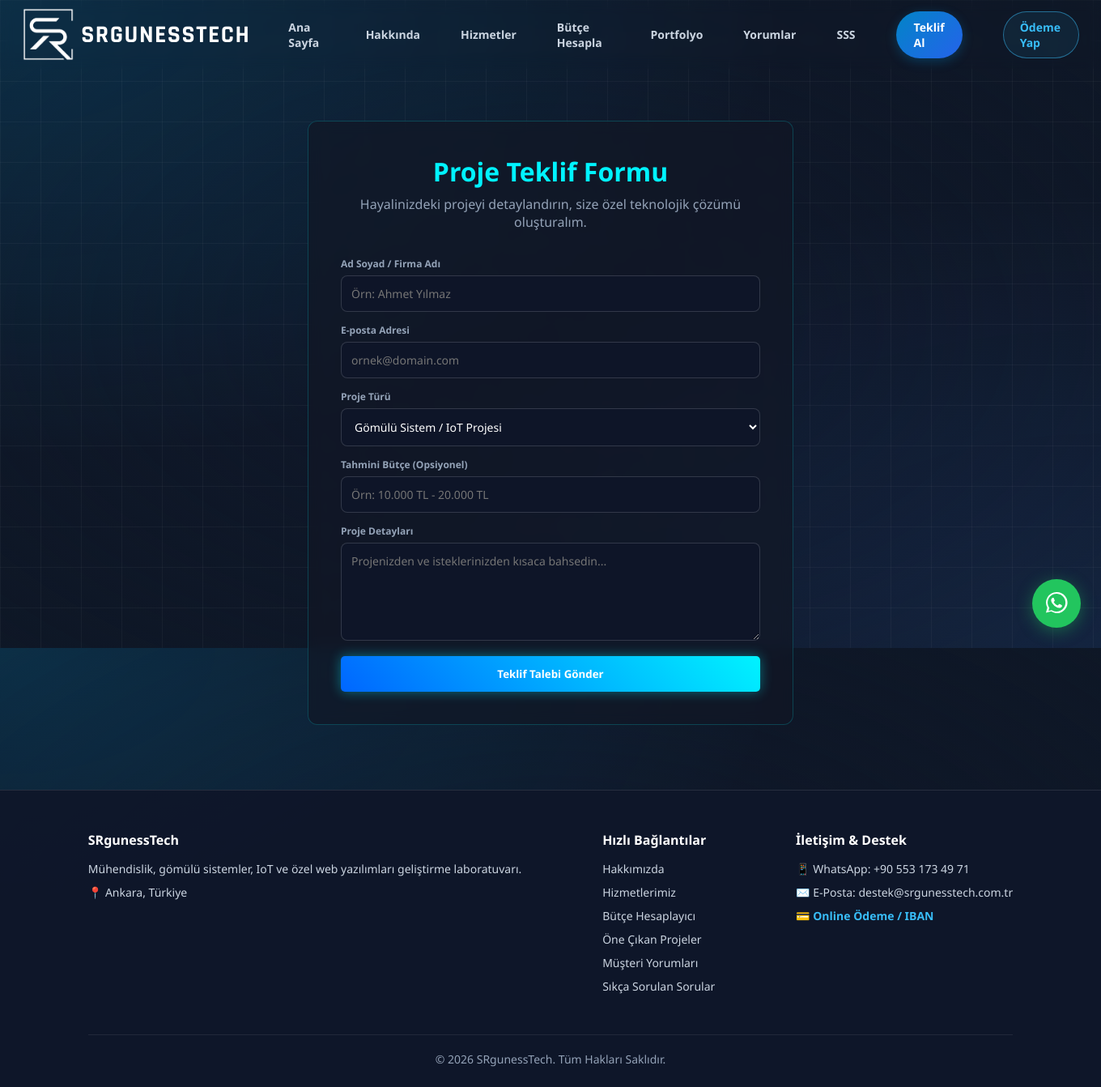
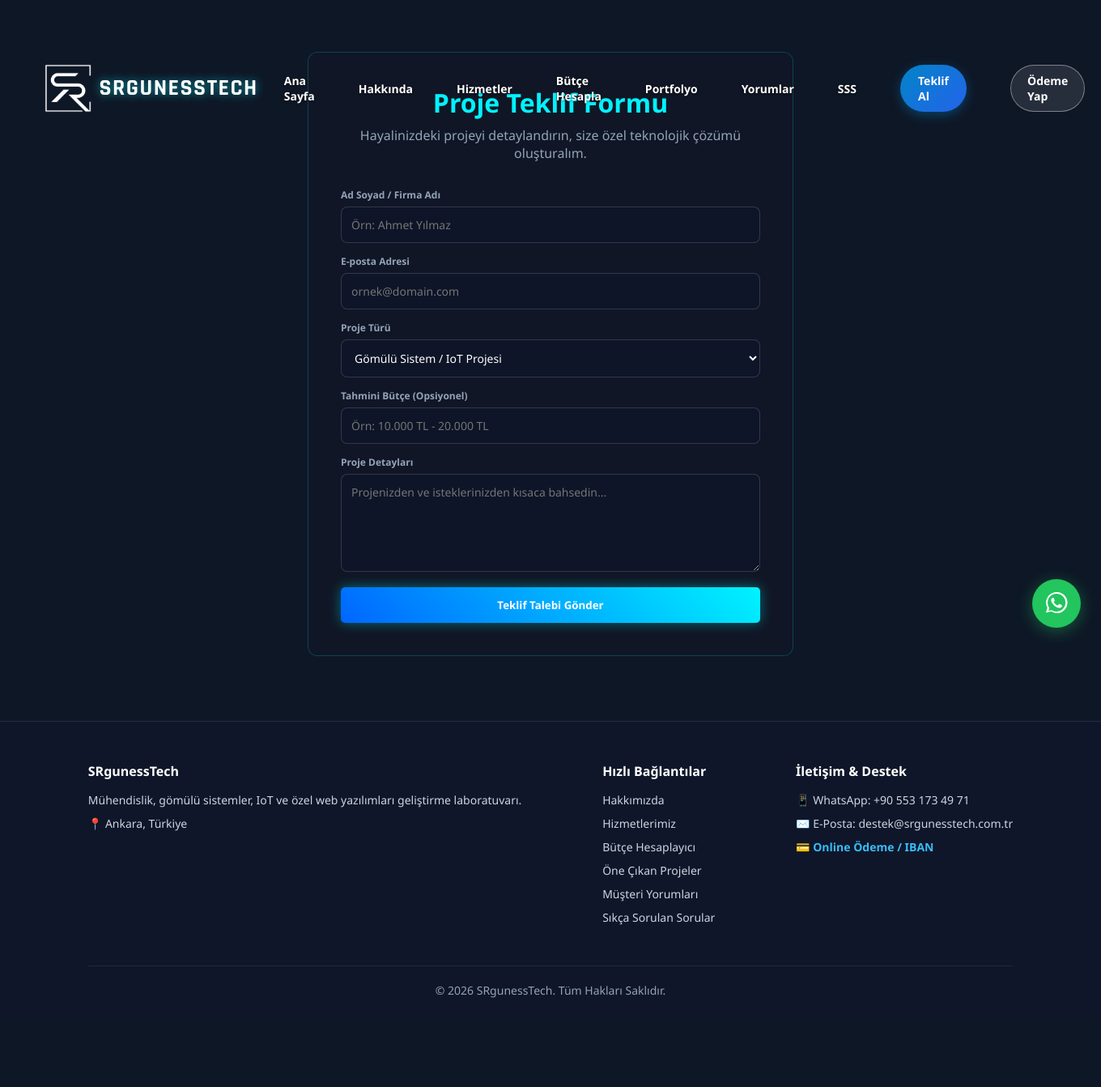
Before and after one commit to srguness7-max/SRgunessTech, a Flask app: page /teklif-al in a window 1360 px wide. Shown: the whole page at 81% size. After the commit the page ends 1232 px from the top, so only its background shows below. Run offline with Flask 3, Linux system fonts and the light colour scheme.

Commit message:
Update base.html

```diff
--- a/templates/base.html
+++ b/templates/base.html
@@ -7,7 +7,7 @@
     <!-- Google Search Console Doğrulama Etiketi -->
     <meta name="google-site-verification" content="BAJsoxVaHtuN_9ib_DTXRCWwUdlqNsaNoWGnZgf5n4Y" />
 
-    <!-- TAB / FAVICON SİMGESİ (DEĞİŞTİRİLMEDİ) -->
+    <!-- TAB / FAVICON SİMGESİ -->
     <link rel="icon" type="image/png" sizes="64x64" href="{{ url_for('static', filename='logo2.png') }}">
     <link rel="icon" type="image/png" sizes="32x32" href="{{ url_for('static', filename='logo2.png') }}">
     <link rel="shortcut icon" href="{{ url_for('static', filename='logo2.png') }}">
@@ -26,65 +26,64 @@
         body {
             margin: 0; background-color: #0e1726; color: #f1f5f9;
             font-family: 'Plus Jakarta Sans', system-ui, -apple-system, sans-serif; overflow-x: hidden;
-            background-image:
-                radial-gradient(at 0% 0%, rgba(0, 180, 255, 0.15) 0px, transparent 50%),
-                radial-gradient(at 100% 100%, rgba(59, 130, 246, 0.12) 0px, transparent 50%),
-                radial-gradient(at 50% 50%, rgba(15, 23, 42, 0.8) 0px, transparent 100%);
-            background-attachment: fixed;
         }
 
-        body::before {
-            content: ''; position: fixed; top: 0; left: 0; width: 100%; height: 100%;
-            background-image: linear-gradient(rgba(255, 255, 255, 0.04) 1px, transparent 1px),
-                              linear-gradient(90deg, rgba(255, 255, 255, 0.04) 1px, transparent 1px);
-            background-size: 50px 50px; z-index: -1; pointer-events: none;
+        /* BAYKAR TARZI TAM SAYDAM SIFIR NAVBAR (ÇUBUK/ŞERİT/ÇİZGİ TAMAMEN KALDIRILDI) */
+        .navbar {
+            display: flex; justify-content: space-between; align-items: center;
+            padding: 15px 4%;
+            background: transparent !important;
+            backdrop-filter: none !important;
+            -webkit-backdrop-filter: none !important;
+            position: absolute;
+            top: 0; left: 0; width: 100%;
+            z-index: 1000;
+            border: none !important;
+            box-shadow: none !important;
         }
 
-        /* ÜST ARAYÜZ (TAM ŞEFFAF, YOL/ŞERİT YOK) */
-        .navbar {
-            display: flex; justify-content: space-between; align-items: center;
-            padding: 10px 2%; background: transparent !important;
-            backdrop-filter: blur(8px); -webkit-backdrop-filter: blur(8px);
-            position: sticky; top: 0; z-index: 1000;
-            border: none !important; gap: 15px;
-        }
-
-        /* SITE İÇİ LOGO KÜÇÜLTÜLDÜ VE YAZIYLA HİZALANDI */
         .logo a { display: flex; align-items: center; gap: 8px !important; text-decoration: none; }
         .logo-img {
-            height: 65px !important; width: auto; object-fit: contain;
+            height: 60px !important; width: auto; object-fit: contain;
             filter: brightness(0) invert(1);
             transition: 0.3s ease;
         }
-        .logo a:hover .logo-img {
-            transform: scale(1.04);
-        }
+        .logo a:hover .logo-img { transform: scale(1.04); }
         .logo-text {
-            font-size: 30px; font-weight: 700; color: #ffffff !important; letter-spacing: 1.5px;
+            font-size: 28px; font-weight: 700; color: #ffffff !important; letter-spacing: 1.5px;
             font-family: 'Rajdhani', sans-serif; text-transform: uppercase;
-            text-shadow: none !important;
+            text-shadow: 0 2px 4px rgba(0,0,0,0.5);
         }
 
-        .nav-links { display: flex; align-items: center; gap: 18px; }
-        .nav-links a { color: #cbd5e1; text-decoration: none; font-size: 14px; font-weight: 600; transition: 0.3s; }
+        .nav-links { display: flex; align-items: center; gap: 22px; }
+        .nav-links a {
+            color: #ffffff;
+            text-decoration: none;
+            font-size: 14px;
+            font-weight: 600;
+            transition: 0.3s;
+            text-shadow: 0 1px 3px rgba(0,0,0,0.6);
+        }
         .nav-links a:hover { color: #38bdf8; }
 
         .btn-quote {
             background: linear-gradient(135deg, #0284c7 0%, #2563eb 100%) !important;
             color: #fff !important; padding: 10px 22px; border-radius: 30px; font-weight: 700 !important;
-            box-shadow: 0 4px 14px rgba(2, 132, 199, 0.3); transition: 0.3s !important; border: none;
+            box-shadow: 0 4px 14px rgba(2, 132, 199, 0.4); transition: 0.3s !important; border: none;
+            text-shadow: none !important;
         }
-        .btn-quote:hover { transform: translateY(-2px); box-shadow: 0 6px 20px rgba(2, 132, 199, 0.5) !important; }
+        .btn-quote:hover { transform: translateY(-2px); box-shadow: 0 6px 20px rgba(2, 132, 199, 0.6) !important; }
 
         .nav-pay-btn {
-            border: 1px solid rgba(56, 189, 248, 0.5); color: #38bdf8 !important;
+            border: 1px solid rgba(255, 255, 255, 0.4); color: #ffffff !important;
             padding: 9px 20px; border-radius: 30px; font-weight: 600; transition: 0.3s;
-            background: rgba(56, 189, 248, 0.08);
+            background: rgba(255, 255, 255, 0.1); backdrop-filter: blur(5px);
+            text-shadow: none !important;
         }
-        .nav-pay-btn:hover { background: #38bdf8; color: #0f172a !important; }
+        .nav-pay-btn:hover { background: #38bdf8; border-color: #38bdf8; color: #0f172a !important; }
 
         .hamburger-btn {
-            display: none; background: transparent; border: none; color: #38bdf8;
+            display: none; background: transparent; border: none; color: #fff;
             font-size: 28px; cursor: pointer; padding: 5px;
         }
 
@@ -139,9 +138,9 @@
         .footer-col a:hover { color: #38bdf8; }
 
         @media (max-width: 900px) {
-            .navbar { padding: 10px 4%; }
+            .navbar { padding: 12px 4%; }
             .logo-img { height: 45px !important; }
-            .logo-text { font-size: 22px; }
+            .logo-text { font-size: 20px; }
             .hamburger-btn { display: block; }
 
             .nav-links {
```
